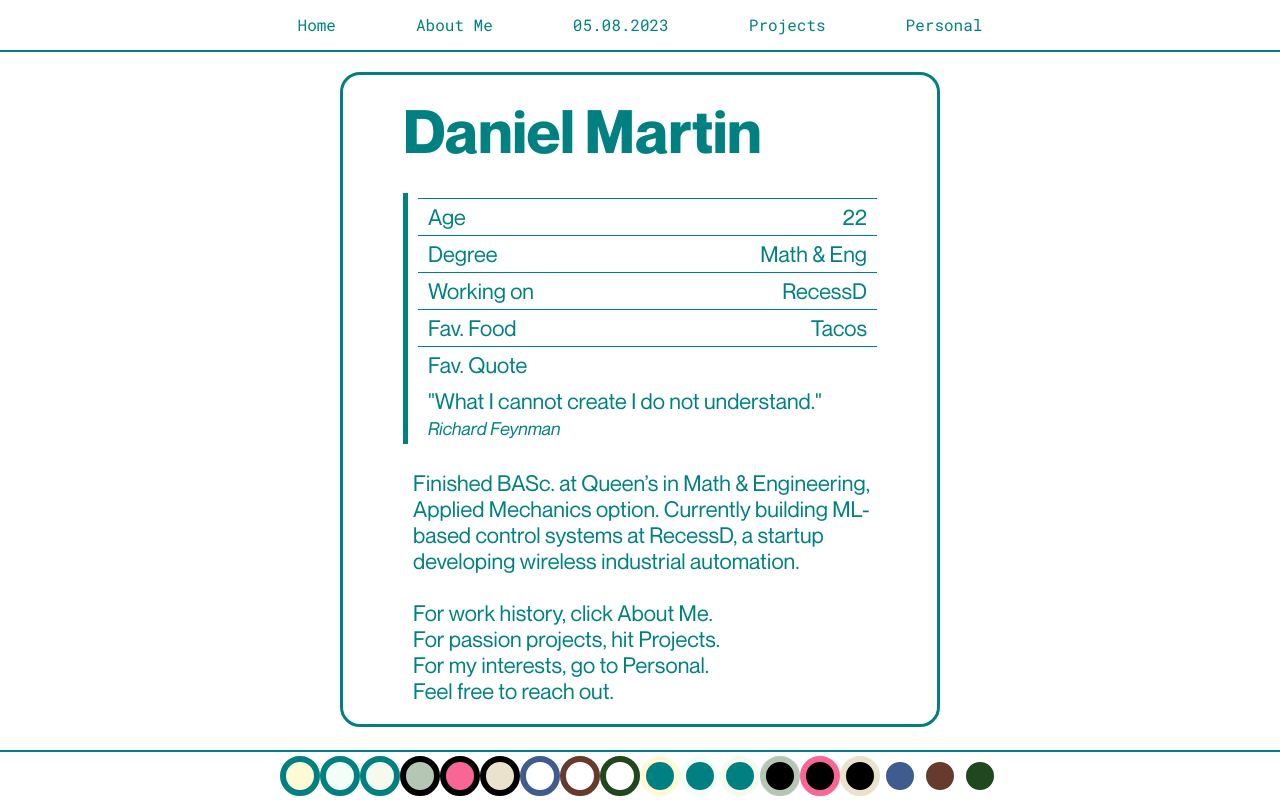
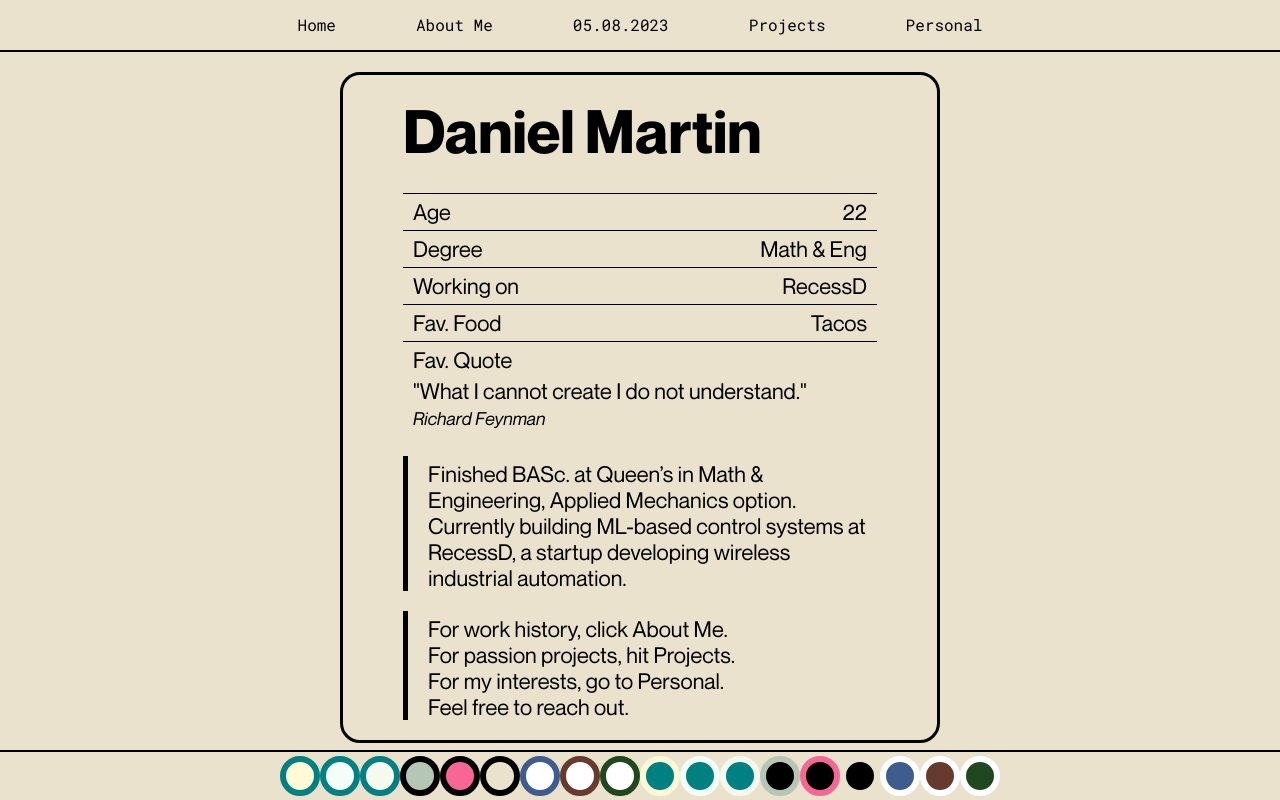
Before and after one commit to dnlmrtn/my-website, a React (Create React App) app: page / in a window 1280 px wide. Built offline with nearby package versions, Linux system fonts and the light colour scheme.

Commit message:
Fixed root color

```diff
--- a/src/App.css
+++ b/src/App.css
@@ -90,8 +90,8 @@ content {
 }
 
 :root {
-  --text-color: #008080ff;
-  --background-color: #ffffff;
+  --text-color: #000000;
+  --background-color: #eae2cc;
 }
 
 body {
@@ -206,8 +206,8 @@ body {
   }
 
   :root {
-    --text-color: #008080ff;
-    --background-color: #ffffff;
+    --text-color: #000000;
+    --background-color: #eae2cc;
   }
 
   body {
@@ -226,5 +226,5 @@ body {
     border: 6px solid;
     cursor: pointer;
     padding-left: 10px;
+  }
 }
-}
--- a/src/routes/Home.css
+++ b/src/routes/Home.css
@@ -63,7 +63,7 @@
     font-size: 16px;
     border-left: 5px solid var(--text-color);
     padding-left: 10px;
-    padding-top: 5px;
+    padding-top: 3px;
     width: flex;
 }
 
--- a/src/routes/Home.js
+++ b/src/routes/Home.js
@@ -24,7 +24,7 @@ const Home = () => {
                         Daniel Martin
                     </div>
                     <div className='text-left'><br /></div>
-                    <div className="info-section">
+
                     <div className="content-container">
                         <div className='text-left'>Age</div>
                         <div className='text-right'>22</div>
@@ -46,26 +46,33 @@ const Home = () => {
 
                         <div className='text-right'></div>
                     </div>
-                    </div>
-                    <div className='info-section'>
+
                     <div className='text-left'>
                         "What I cannot create I do not understand."
                     </div>
                     <div className='italic-text'>
                         Richard Feynman
+                        <br />
+                        <br />
+
+                    </div>
+                    <div className="info-section">
+                        <div className="text-left">
+                            Finished BASc. at Queen’s in
+                            Math &amp; Engineering, Applied Mechanics option.
+                            Currently building ML-based control systems at RecessD, a startup developing wireless industrial automation.<br />
+
                         </div>
 
                     </div>
+                    <br />
+                    <div className="info-section">
                         <div className="text-left">
-                        <br />
-                        Finished BASc. at Queen’s in
-                        Math &amp; Engineering, Applied Mechanics option.
-                        Currently building ML-based control systems at RecessD, a startup developing wireless industrial automation.<br />
-                        <br />
                             For work history, click About Me.<br />
                             For passion projects, hit Projects.<br />
                             For my interests, go to Personal.<br />
                             Feel free to reach out.
+                        </div>
                     </div>
                 </div>
             </div>
```
Also changed, not shown: 1 other file (tests, documents, lock files or other folders). Lines whose indentation alone changed are shown as unchanged.
